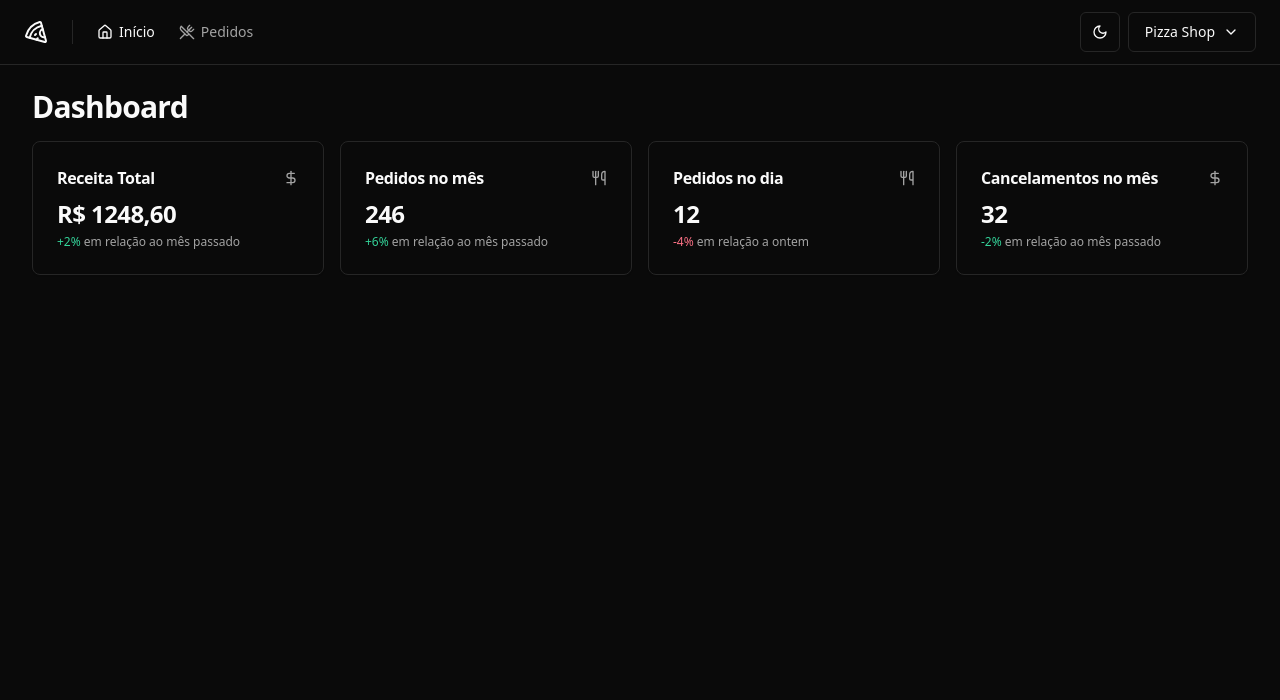
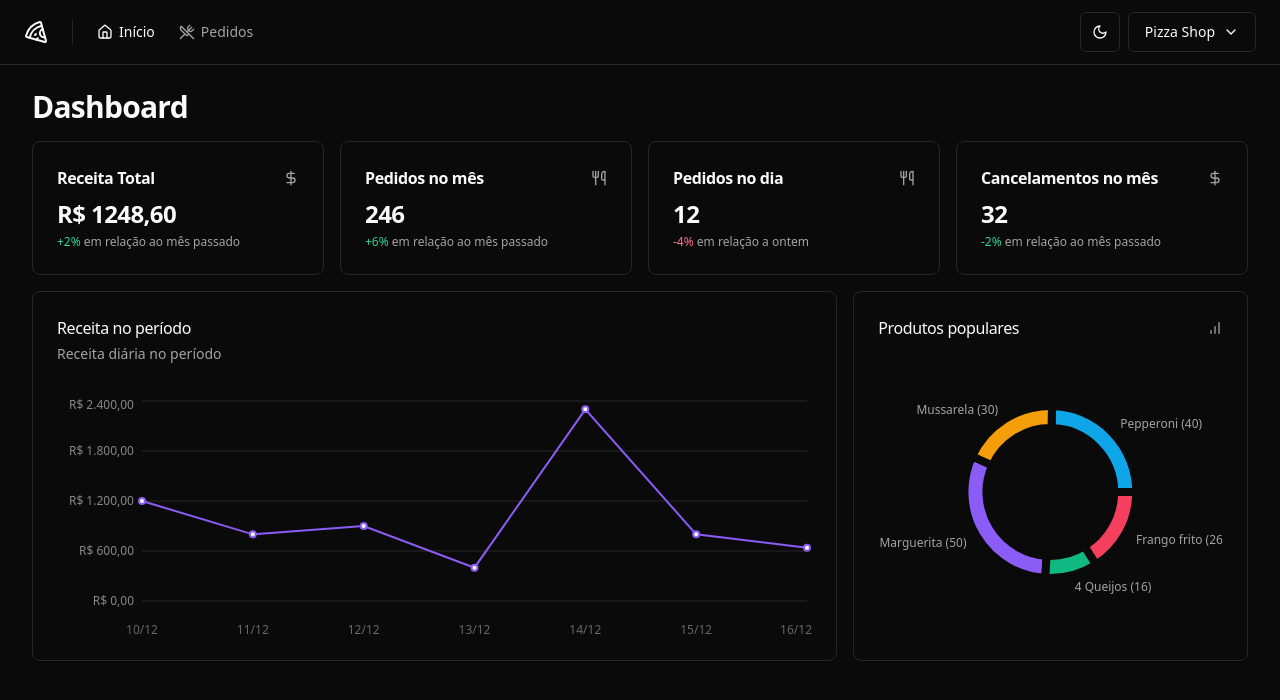
Before and after one commit to antoniokot/pizzashop-web, a React (Vite) app: page / in a window 1280 px wide. Shown: the top 700 px of the page. Built offline with nearby package versions, Linux system fonts and the light colour scheme.

Commit message:
add charts

```diff
--- a/package.json
+++ b/package.json
@@ -27,6 +27,7 @@
     "react-helmet-async": "^2.0.5",
     "react-hook-form": "^7.53.2",
     "react-router-dom": "^7.0.2",
+    "recharts": "^2.14.1",
     "sonner": "^1.7.0",
     "sort-by": "^1.2.0",
     "tailwind-merge": "^2.5.5",
--- /dev/null
+++ b/src/pages/404.tsx
@@ -0,0 +1,15 @@
+import { Link } from 'react-router-dom'
+
+export function NotFound() {
+  return (
+    <div className="flex h-screen flex-col items-center justify-center gap-2">
+      <h1 className="text-4xl font-bold">Página não encontrada</h1>
+      <p className="text-accent-foreground">
+        Voltar para o{' '}
+        <Link to="/" className="text-sky-600 dark:text-sky-400">
+          Dashboard
+        </Link>
+      </p>
+    </div>
+  )
+}
--- a/src/pages/app/dashboard/dashboard.tsx
+++ b/src/pages/app/dashboard/dashboard.tsx
@@ -3,8 +3,10 @@
 import { DayOrdersAmountCard } from '@/pages/app/dashboard/day-orders-amount-card'
 import { MonthOrdersAmountCard } from '@/pages/app/dashboard/month-orders-amount-card'
 import { MonthRevenueCard } from '@/pages/app/dashboard/month-revenue-card'
+import { RevenueChart } from '@/pages/app/dashboard/revenue-chart'
 
 import { MonthCanceledOrdersAmountCard } from './month-canceled-orders-amount-card'
+import { PopularProductsChart } from './popular-products-chart'
 
 export function Dashboard() {
   return (
@@ -19,6 +21,11 @@
           <DayOrdersAmountCard />
           <MonthCanceledOrdersAmountCard />
         </div>
+
+        <div className="grid grid-cols-9 gap-4">
+          <RevenueChart />
+          <PopularProductsChart />
+        </div>
       </div>
     </>
   )
--- /dev/null
+++ b/src/pages/app/dashboard/popular-products-chart.tsx
@@ -0,0 +1,92 @@
+import { BarChart } from 'lucide-react'
+import { Cell, Pie, PieChart, ResponsiveContainer } from 'recharts'
+import colors from 'tailwindcss/colors'
+
+import { Card, CardContent, CardHeader, CardTitle } from '@/components/ui/card'
+
+const data = [
+  { product: 'Pepperoni', amount: 40 },
+  { product: 'Mussarela', amount: 30 },
+  { product: 'Marguerita', amount: 50 },
+  { product: '4 Queijos', amount: 16 },
+  { product: 'Frango frito', amount: 26 },
+]
+
+const COLORS = [
+  colors.sky['500'],
+  colors.amber['500'],
+  colors.violet['500'],
+  colors.emerald['500'],
+  colors.rose['500'],
+]
+
+export function PopularProductsChart() {
+  return (
+    <Card className="col-span-3">
+      <CardHeader className="pb-8">
+        <div className="flex items-center justify-between">
+          <CardTitle className="text-base font-medium">
+            Produtos populares
+          </CardTitle>
+          <BarChart className="h-4 w-4 text-muted-foreground" />
+        </div>
+      </CardHeader>
+      <CardContent>
+        <ResponsiveContainer width="100%" height={240}>
+          <PieChart style={{ fontSize: 12 }}>
+            <Pie
+              data={data}
+              dataKey="amount"
+              nameKey="product"
+              cx="50%"
+              cy="50%"
+              outerRadius={86}
+              innerRadius={64}
+              strokeWidth={8}
+              labelLine={false}
+              label={({
+                cx,
+                cy,
+                midAngle,
+                innerRadius,
+                outerRadius,
+                value,
+                index,
+              }) => {
+                const RADIAN = Math.PI / 180
+                const radius = 12 + innerRadius + (outerRadius - innerRadius)
+                const x = cx + radius * Math.cos(-midAngle * RADIAN)
+                const y = cy + radius * Math.sin(-midAngle * RADIAN)
+
+                return (
+                  <text
+                    x={x}
+                    y={y}
+                    className="fill-muted-foreground text-xs"
+                    textAnchor={x > cx ? 'start' : 'end'}
+                    dominantBaseline="central"
+                  >
+                    {data[index].product.length > 12
+                      ? data[index].product.substring(0, 12).concat('...')
+                      : data[index].product}{' '}
+                    ({value})
+                  </text>
+                )
+              }}
+            >
+              {data.map((_, index) => {
+                return (
+                  <Cell
+                    key={`cell-${index}`}
+                    fill={COLORS[index]}
+                    className="stroke-background hover:opacity-80"
+                  />
+                )
+              })}
+            </Pie>
+          </PieChart>
+        </ResponsiveContainer>
+      </CardContent>
+    </Card>
+  )
+}
--- /dev/null
+++ b/src/pages/app/dashboard/revenue-chart.tsx
@@ -0,0 +1,71 @@
+import {
+  CartesianGrid,
+  Line,
+  LineChart,
+  ResponsiveContainer,
+  XAxis,
+  YAxis,
+} from 'recharts'
+import colors from 'tailwindcss/colors'
+
+import {
+  Card,
+  CardContent,
+  CardDescription,
+  CardHeader,
+  CardTitle,
+} from '@/components/ui/card'
+
+const data = [
+  { date: '10/12', revenue: 1200 },
+  { date: '11/12', revenue: 800 },
+  { date: '12/12', revenue: 900 },
+  { date: '13/12', revenue: 400 },
+  { date: '14/12', revenue: 2300 },
+  { date: '15/12', revenue: 800 },
+  { date: '16/12', revenue: 640 },
+]
+
+export function RevenueChart() {
+  return (
+    <Card className="col-span-6">
+      <CardHeader className="flex-row items-center justify-between pb-8">
+        <div className="space-y-1">
+          <CardTitle className="text-base font-medium">
+            Receita no período
+          </CardTitle>
+          <CardDescription>Receita diária no período</CardDescription>
+        </div>
+      </CardHeader>
+      <CardContent>
+        <ResponsiveContainer width="100%" height={240}>
+          <LineChart style={{ fontSize: 12 }} data={data}>
+            <XAxis dataKey="date" axisLine={false} tickLine={false} dy={16} />
+            <YAxis
+              stroke="#888"
+              axisLine={false}
+              tickLine={false}
+              tickFormatter={(value: number) =>
+                value.toLocaleString('pt-BR', {
+                  style: 'currency',
+                  currency: 'BRL',
+                  minimumFractionDigits: 2,
+                })
+              }
+              width={80}
+            />
+
+            <CartesianGrid vertical={false} className="stroke-muted" />
+
+            <Line
+              type="linear"
+              dataKey="revenue"
+              stroke={colors.violet['500']}
+              strokeWidth={2}
+            />
+          </LineChart>
+        </ResponsiveContainer>
+      </CardContent>
+    </Card>
+  )
+}
--- a/src/routes.tsx
+++ b/src/routes.tsx
@@ -2,6 +2,7 @@
 
 import { AppLayout } from '@/pages/_layouts/app'
 import { AuthLayout } from '@/pages/_layouts/auth'
+import { NotFound } from '@/pages/404'
 import { Dashboard } from '@/pages/app/dashboard/dashboard'
 import { Orders } from '@/pages/app/orders/orders'
 import { SignIn } from '@/pages/auth/sign-in'
@@ -11,6 +12,7 @@
   {
     path: '/',
     element: <AppLayout />,
+    errorElement: <NotFound />,
     children: [
       {
         path: '/',
```
Also changed, not shown: 1 other file (tests, documents, lock files or other folders).
